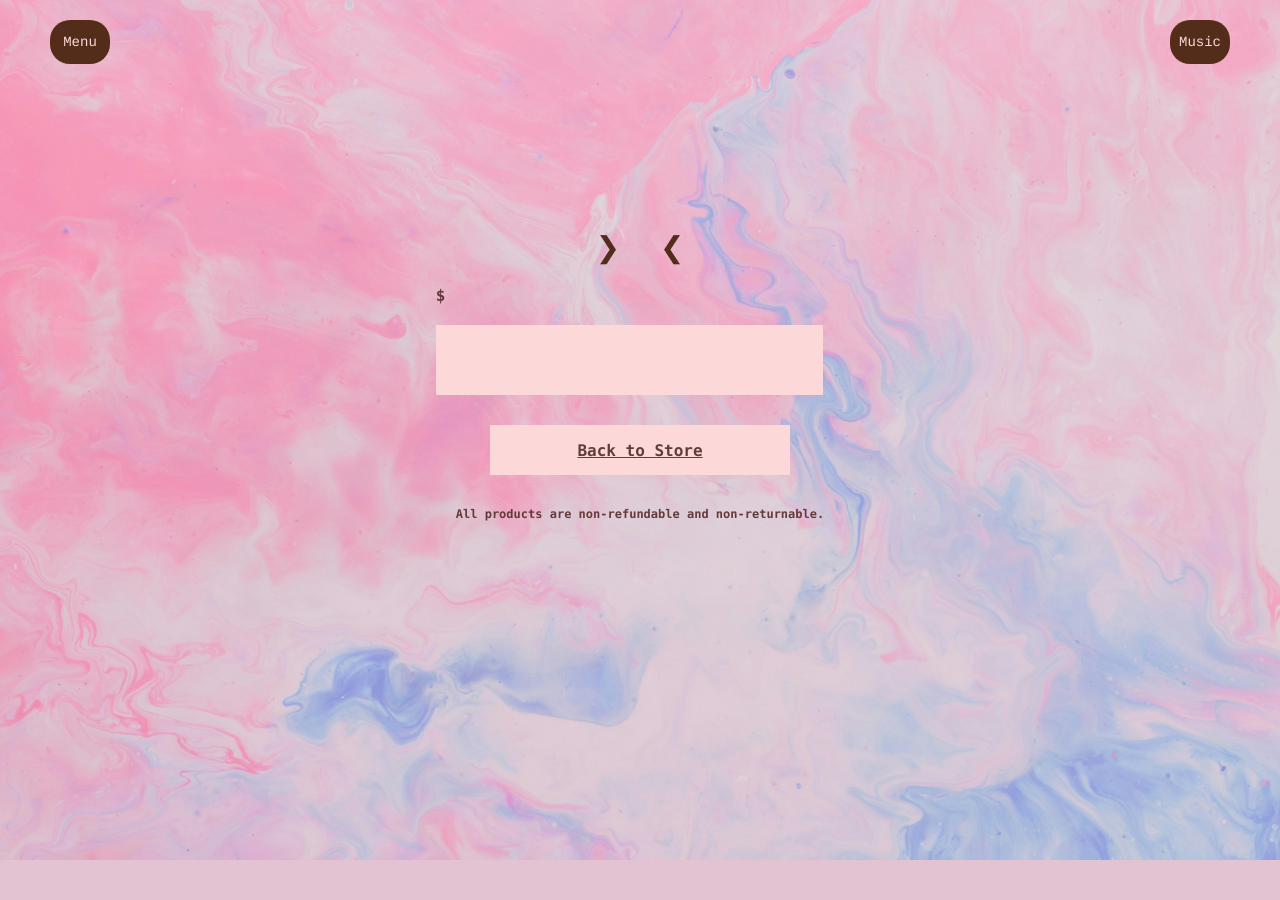
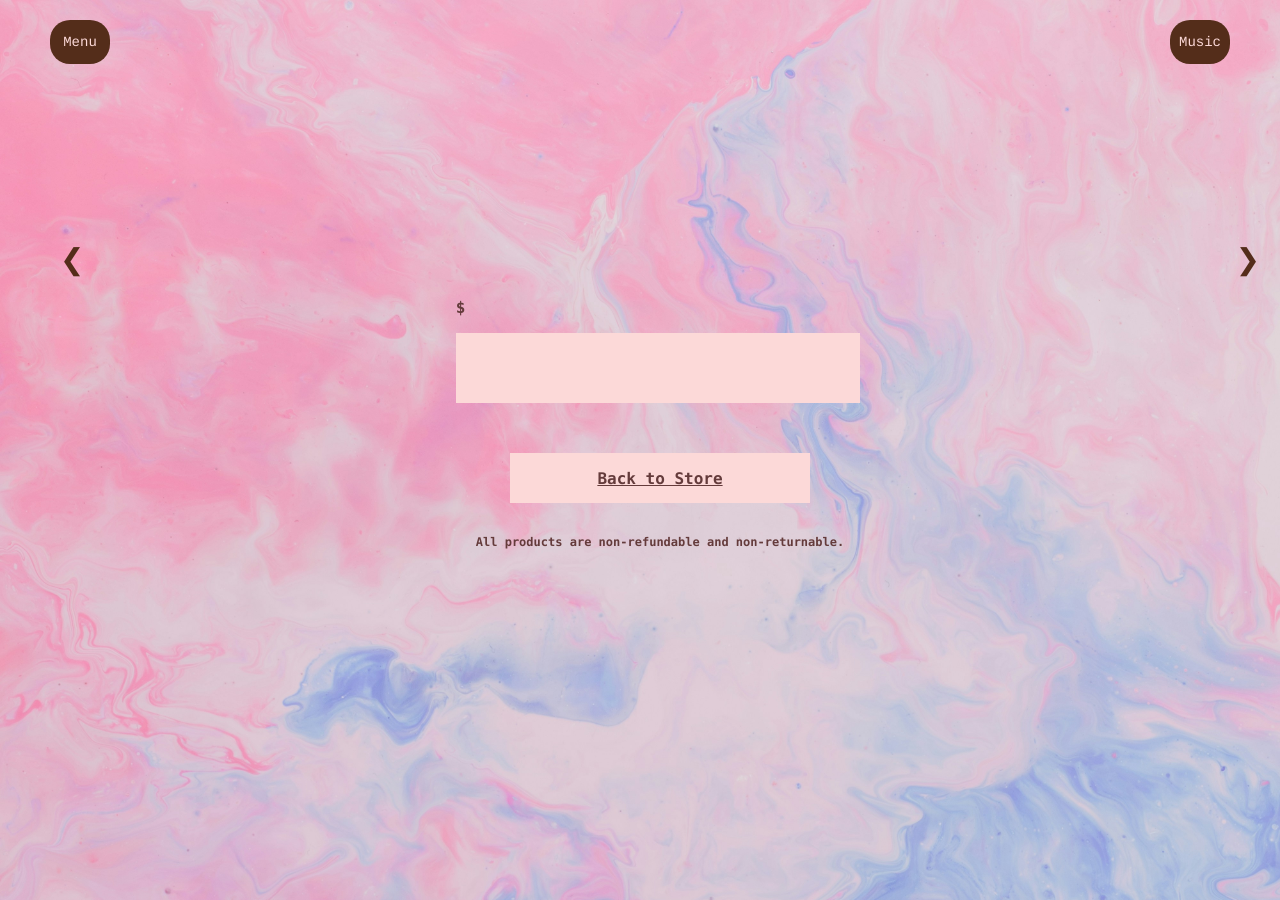
Before and after one commit to mina-zheng/client_website, a Flask app: page /product/1 in a window 1280 px wide. Before the commit the page ends 860 px from the top, so only its background shows below. Run offline with Flask 3, Linux system fonts and the light colour scheme; data that the repository does not hold is empty.

Commit message:
mobile adjustments

```diff
--- a/static/styles/product.css
+++ b/static/styles/product.css
@@ -214,23 +214,30 @@
 }
 
 @media (max-width: 1500px) {
+
+    .body {
+        height:100svh;
+        width:auto;
+    }
     .wrapper {
         flex-direction: column;
         justify-content: center;
+        width: 100%;
+        padding: 20px;
     }
 
     .slideshow-wrapper {
         height: auto;
-    }
-
-    .description {
-        width: 90%;
-        margin-top: 20px;
-        margin-bottom: 30px;
+        width: 100%;
     }
 
     .images img {
-        max-width: 90vw;
+        max-width: 95vw;
+        width: 200%;
         height: auto;
+        position: relative;
+        left: 50%;
+        transform: translateX(-50%);
     }
+
 }
```
